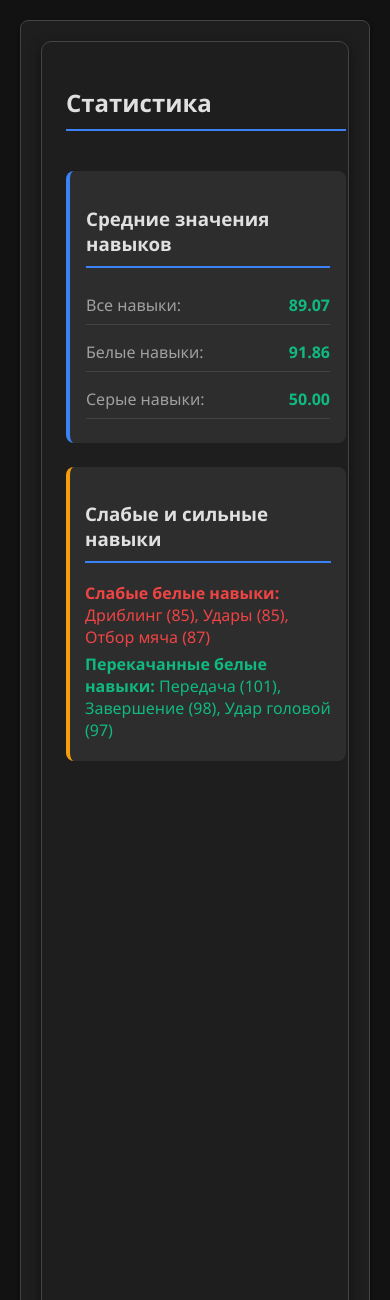
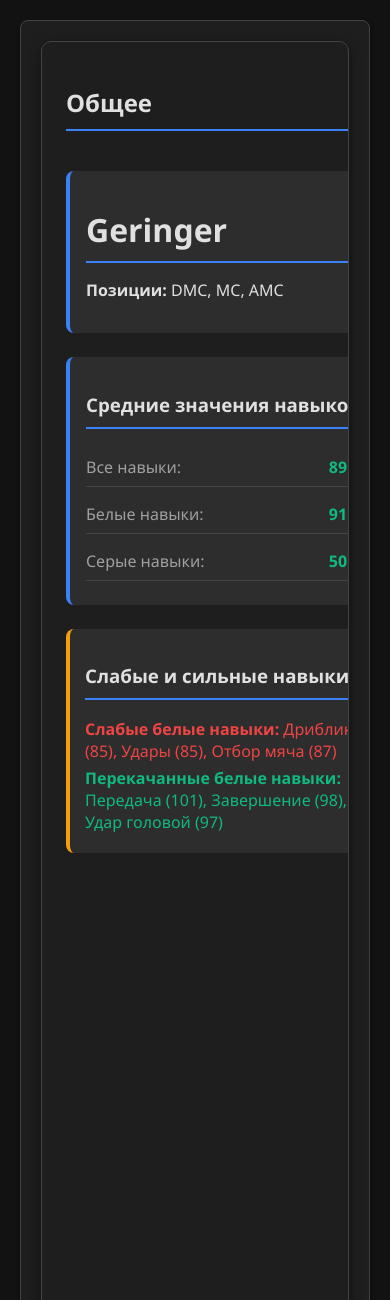
Before and after one commit to AnatoliiBessmertnyi/training, a Flask app: page /players/c5034ead-1c39-4e77-a629-032047160e87 in a window 390 px wide. Shown: the top 1300 px of the page. Run offline with Flask 3, Linux system fonts and the light colour scheme.

Commit message:
**Title:** Enhanced Player Details View with Improved Layout and Reorganization
**Key features implemented:**
- Updated `web/templates/player_detail.html`: Increased width of skill and plan columns, reorganized layout to place player name and positions under "Общее" section; renamed "Статистика" to "Общее" for better clarity.
- Adjusted CSS in `player_detail.html` to expand column widths (flex: 0 0 320px → 320px for stats, flex: 2 for skills, flex: 1.5 for plan) and improved spacing and responsiveness.
- Enhanced UI elements: Added visual feedback on skill adjustments, improved highlighting of weak/strong skills, and optimized input controls for usability.

**Summary:**
The player details view is now significantly more usable, with ample space for all skill entries and training recommendations. The restructured layout improves information hierarchy by consolidating core player data into the "Общее" section, enhancing readability and user experience.

```diff
--- a/web/templates/player_detail.html
+++ b/web/templates/player_detail.html
@@ -14,7 +14,7 @@
     .container-flex {
         display: flex;
         gap: 1.5rem;
-        max-width: 1400px;
+        max-width: 1800px;
         margin: 0 auto;
         background: var(--bg-secondary);
         border-radius: 10px;
@@ -28,7 +28,7 @@
     }
 
     .col-stats {
-        flex: 0 0 280px;
+        flex: 0 0 320px;
         border-right: 1px solid var(--border-color);
         display: flex;
         flex-direction: column;
@@ -36,14 +36,14 @@
     }
 
     .col-skills {
-        flex: 1;
+        flex: 2;
         border-right: 1px solid var(--border-color);
-        min-width: 400px;
+        min-width: 500px;
     }
 
     .col-plan {
-        flex: 1;
-        min-width: 400px;
+        flex: 1.5;
+        min-width: 450px;
     }
 
     /* Statistics card */
@@ -70,6 +70,13 @@
     .stat-value {
         font-weight: 600;
         color: var(--accent-green);
+    }
+
+    .player-info {
+        background: var(--bg-tertiary);
+        padding: 1rem;
+        border-radius: 8px;
+        border-left: 4px solid var(--accent-blue);
     }
 
     h1, h2 {
@@ -274,7 +281,12 @@
 
 <div class="container-flex">
     <div class="col-stats">
-        <h2>Статистика</h2>
+        <h2>Общее</h2>
+        <div class="player-info">
+            <h1>{{ player.name }}</h1>
+            <p><strong>Позиции:</strong> {{ player.positions|join(", ") }}</p>
+        </div>
+
         <div class="stats-card">
             <h3>Средние значения навыков</h3>
             <div class="stat-item">
@@ -361,9 +373,6 @@
     </div>
 
     <div class="col-skills">
-        <h1>{{ player.name }}</h1>
-        <p><strong>Позиции:</strong> {{ player.positions|join(", ") }}</p>
-
         <h2>Навыки</h2>
 
         <div id="skills-form">
```
Also changed, not shown: 1 other file.
